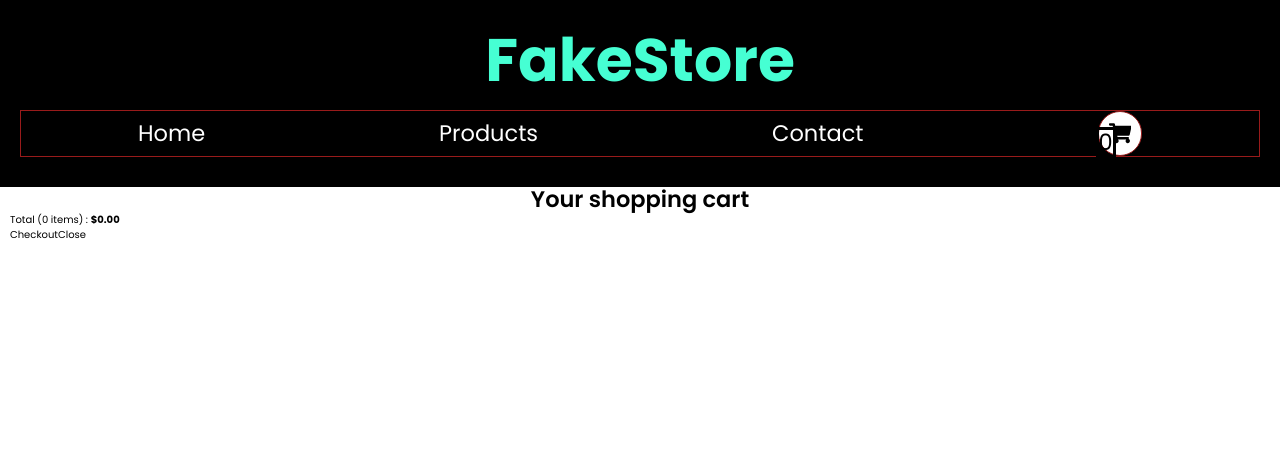
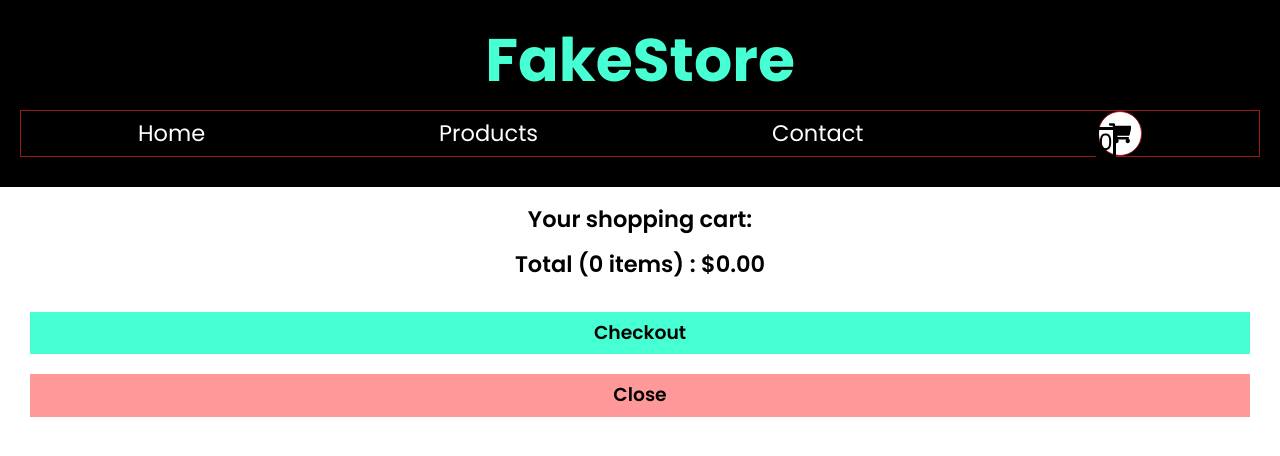
Before and after one commit to presh-031/Fakestore, a React (Create React App) app: page /cart in a window 1280 px wide. Shown: the top 456 px of the page. Built offline with nearby package versions, Linux system fonts and the light colour scheme.

Commit message:
styling individual cart items

```diff
--- a/src/components/CartItem.jsx
+++ b/src/components/CartItem.jsx
@@ -6,19 +6,26 @@ const CartItem = ({ id, image, title, price, quantity = 0 }) => {
   const dispatch = useDispatch();
 
   return (
-    <div className="outline mb-16 flex">
+    <div className="outline mb-16 flex ">
       <div>
-        <img className="h-40 w-auto" src={image} alt="product" />
+        <img className="h-40 w-32" src={image} alt="product" />
       </div>
-      <div>
-        <p>{title}</p>
-        <p>{price}</p>
-        <div>
-          <AiOutlineMinus onClick={() => dispatch(decrementQuantity(id))} />
-          <p>{quantity}</p>
-          <AiOutlinePlus onClick={() => dispatch(incrementQuantity(id))} />
+      <div className="flex-1    border border-red-800">
+        <div className="w-[18rem] h-[100%] flex flex-col justify-between outline mx-auto text-center">
+          <p className="text-2xl font-semibold truncate">{title}</p>
+          <p className="text-2xl">${price}</p>
+          <div className="outline flex items-center justify-center ">
+            <AiOutlineMinus onClick={() => dispatch(decrementQuantity(id))} />
+            <p>{quantity}</p>
+            <AiOutlinePlus onClick={() => dispatch(incrementQuantity(id))} />
+          </div>
+          <button
+            className="bg-[#ff9999] py-2 w-[10rem] mx-auto text-xl font-medium"
+            onClick={() => dispatch(removeItem(id))}
+          >
+            Remove
+          </button>
         </div>
-        <button onClick={() => dispatch(removeItem(id))}>Remove</button>
       </div>
     </div>
   );
--- a/src/pages/Cart.jsx
+++ b/src/pages/Cart.jsx
@@ -17,8 +17,8 @@ const Cart = () => {
 
   console.log(cart);
   return (
-    <div className="px-4">
-      <h2 className="text-4xl text-center font-semibold">Your shopping cart</h2>
+    <div className="px-12">
+      <h2 className="text-4xl my-8 text-center font-semibold">Your shopping cart:</h2>
       <div className="">
         {cart?.map((item) => (
           <CartItem
@@ -31,11 +31,11 @@ const Cart = () => {
           />
         ))}
       </div>
-      <p>
-        Total ({getTotal().totalQuantity} items) : <strong>${getTotal().totalPrice.toFixed(2)}</strong>
+      <p className="text-center text-4xl mb-14 font-semibold">
+        Total ({getTotal().totalQuantity} items) : ${getTotal().totalPrice.toFixed(2)}
       </p>
-      <button>Checkout</button>
-      <button>Close</button>
+      <button className="block bg-[#46ffd3]  mb-8 w-[100%] py-4 text-3xl font-semibold">Checkout</button>
+      <button className="block  bg-[#ff9999] mb-8 w-[100%] py-4 text-3xl font-semibold">Close</button>
     </div>
   );
 };
```
